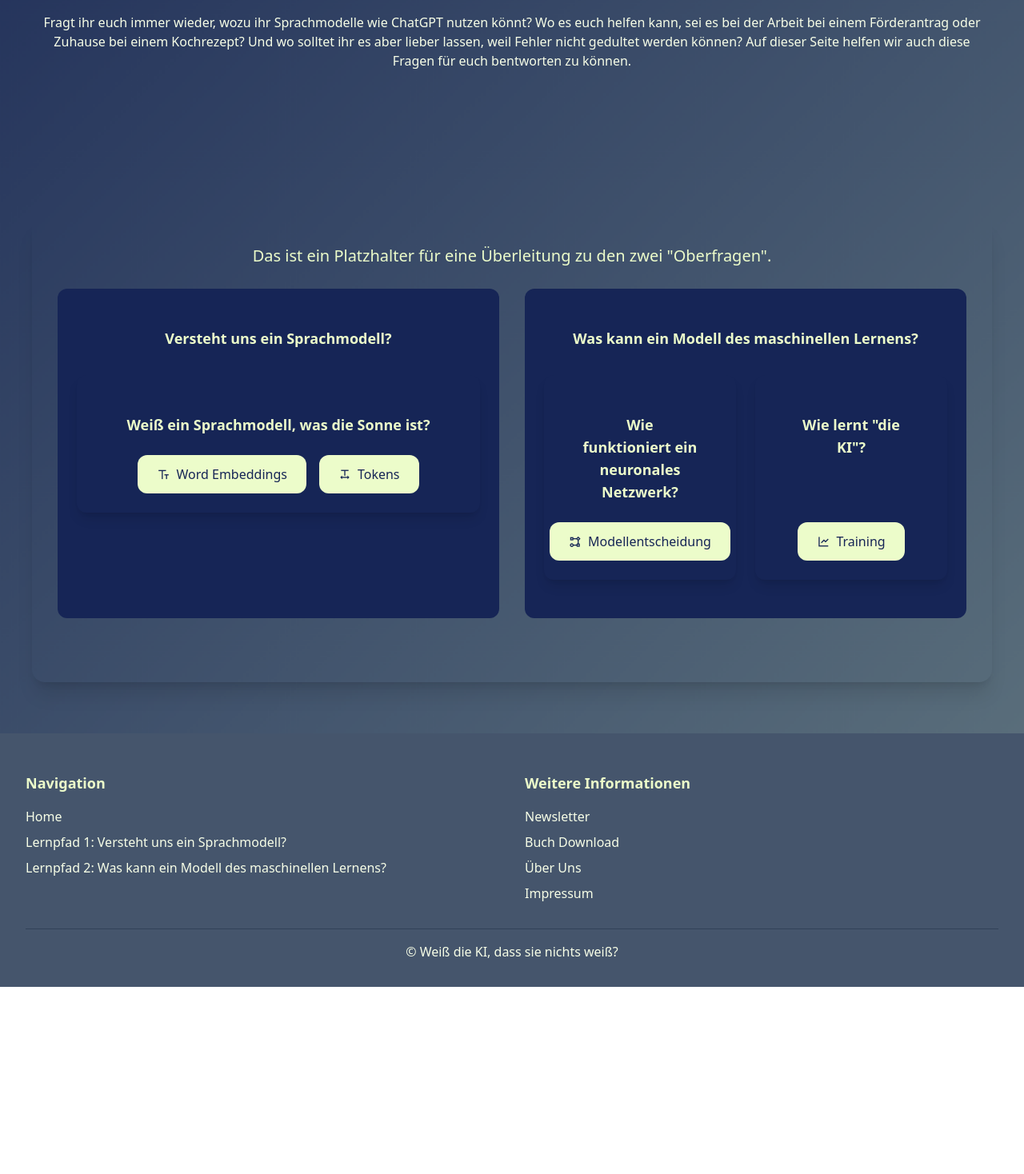
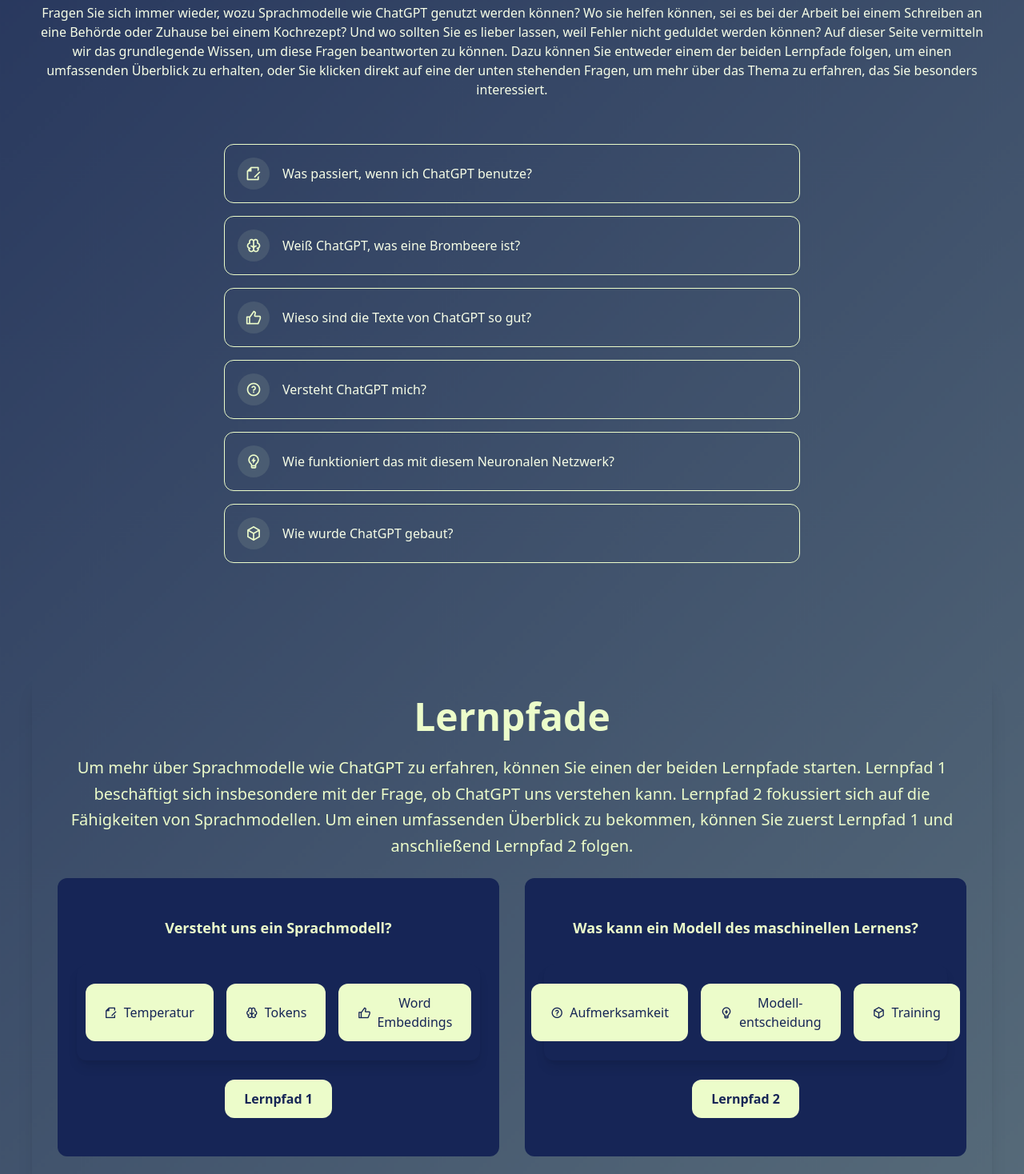
Before and after one commit to TNattermann/weiss-die-ki-dass-sie-nichts-weiss-frontend, a React (Vite) app: page / in a window 1280 px wide. Shown: the part 162-1630 px from the top of the page at 80% size. Before the commit the page ends 1396 px from the top, so only its background shows below. Built offline with nearby package versions, Linux system fonts and the light colour scheme.

Commit message:
Feature/home and about pages

```diff
--- a/src/components/Navbar.tsx
+++ b/src/components/Navbar.tsx
@@ -52,7 +52,7 @@ function Navbar() {
 
             {isMenuOpen && (
                 <div className="px-4 pt-2 pb-4 mt-4">
-                    <div className="space-y-2">
+                    <div className="space-y-2 max-w-lg mx-auto">
                         {navItems.map(({ to, label, type }) =>
                             type === "separator" ? (
                                 <hr key={label} className="my-4 border-t text-primary/50" />
--- a/src/pages/home/HomeIntroduction.tsx
+++ b/src/pages/home/HomeIntroduction.tsx
@@ -1,16 +1,90 @@
 import { useEffect } from "react";
+import { Link } from "react-router-dom";
+
+type Question = {
+  icon: string; // Remix Icon class
+  text: string; // sichtbarer Fragentext
+  href: string; // Ziel-Unterseite
+};
 
 export default function HomeIntroduction() {
   useEffect(() => {
     window.scrollTo(0, 0);
   }, []);
+
+  const questions: Question[] = [
+    {
+      icon: "ri-file-edit-line",
+      text: "Was passiert, wenn ich ChatGPT benutze?",
+      href: "/temperature",
+    },
+    {
+      icon: "ri-brain-line",
+      text: "Weiß ChatGPT, was eine Brombeere ist?",
+      href: "/tokeninfo",
+    },
+    {
+      icon: "ri-thumb-up-line",
+      text: "Wieso sind die Texte von ChatGPT so gut?",
+      href: "/wordembeddings",
+    },
+    {
+      icon: "ri-question-line",
+      text: "Versteht ChatGPT mich?",
+      href: "/attention",
+    },
+    {
+      icon: "ri-lightbulb-flash-line",
+      text: "Wie funktioniert das mit diesem Neuronalen Netzwerk?",
+      href: "/modellgleichung",
+    },
+    {
+      icon: "ri-box-3-line",
+      text: "Wie wurde ChatGPT gebaut?",
+      href: "/networkLearning",
+    },
+  ];
+
   return (
-    <div className="max-w-screen-xl mx-auto px-6 py-6 text-center">
+    <div className="max-w-screen-xl mx-auto px-6 py-3 text-center">
       <h1 className="text-5xl font-bold text-center text-primary mb-6">
-        Wozu könnt ihr Sprachmodelle verwenden?
+        Wozu können Sprachmodelle verwendet werden?
       </h1>
-      <h1 className="text-text-normal">Fragt ihr euch immer wieder, wozu ihr Sprachmodelle wie ChatGPT nutzen könnt? Wo es euch helfen kann, sei es bei der Arbeit bei einem Förderantrag oder Zuhause bei einem Kochrezept? Und wo solltet ihr es aber lieber lassen, weil Fehler nicht gedultet werden können?
-          Auf dieser Seite helfen wir auch diese Fragen für euch bentworten zu können.</h1>
+      <h1 className="text-text-normal">
+        Fragen Sie sich immer wieder, wozu Sprachmodelle wie ChatGPT genutzt
+        werden können? Wo sie helfen können, sei es bei der Arbeit bei einem
+        Schreiben an eine Behörde oder Zuhause bei einem Kochrezept? Und wo
+        sollten Sie es lieber lassen, weil Fehler nicht geduldet werden können?
+        Auf dieser Seite vermitteln wir das grundlegende Wissen, um diese Fragen
+        beantworten zu können. Dazu können Sie entweder einem der beiden
+        Lernpfade folgen, um einen umfassenden Überblick zu erhalten, oder Sie
+        klicken direkt auf eine der unten stehenden Fragen, um mehr über das
+        Thema zu erfahren, das Sie besonders interessiert.
+      </h1>
+
+      <div className="max-w-3xl mx-auto px-6 py-6 text-center">
+        <ul className="mt-8 space-y-4 text-left">
+          {questions.map(({ icon, text, href }, i) => (
+            <li key={i}>
+              <Link
+                to={href}
+                className="group flex items-center gap-4 rounded-xl border border-outline bg-bgColor p-4 transition
+                          hover:shadow-md hover:border-primary focus:outline-none focus:ring-2 focus:ring-primary/40"
+              >
+                <span
+                  className="flex h-10 w-10 flex-shrink-0 items-center justify-center rounded-full bg-primary/10"
+                  aria-hidden="true"
+                >
+                  <i className={`${icon} text-primary text-xl`} />
+                </span>
+                <span className="text-text-normal group-hover:text-primary">
+                  {text}
+                </span>
+              </Link>
+            </li>
+          ))}
+        </ul>
+      </div>
     </div>
   );
 }
--- a/src/pages/home/HomeOberfragen.tsx
+++ b/src/pages/home/HomeOberfragen.tsx
@@ -1,45 +1,73 @@
 import { useEffect } from "react";
+import { useNavigate } from "react-router-dom";
 
 export default function HomeNavigation() {
   useEffect(() => {
     window.scrollTo(0, 0);
   }, []);
-    const handleButtonClick = () => {
-        // ToDo Navigation einfügen
+
+  const navigate = useNavigate();
+
+  const handleButtonClick = (path: string) => {
+    navigate(path);
   };
+
   return (
-    <section className="py-16 px-6">
+    <section className="py-1 px-6">
       <div className="shadow-xl text-center text-on-primary-container rounded-2xl p-8">
         <div>
           <div className="text-center mb-6">
+            <h1 className="text-5xl font-bold text-center text-primary mb-6">
+              Lernpfade
+            </h1>
             <p className="text-xl text-primary mx-auto leading-relaxed">
-                Das ist ein Platzhalter für eine Überleitung zu den zwei "Oberfragen".
+              Um mehr über Sprachmodelle wie ChatGPT zu erfahren, können Sie
+              einen der beiden Lernpfade starten. Lernpfad 1 beschäftigt sich
+              insbesondere mit der Frage, ob ChatGPT uns verstehen kann.
+              Lernpfad 2 fokussiert sich auf die Fähigkeiten von Sprachmodellen.
+              Um einen umfassenden Überblick zu bekommen, können Sie zuerst
+              Lernpfad 1 und anschließend Lernpfad 2 folgen.
             </p>
           </div>
 
           <div className="max-w-6xl mx-auto grid grid-cols-1 md:grid-cols-2 gap-8 mb-12">
             <div className="primary-container p-6 py-12 rounded-xl text-center bg-primary-container text-on-primary-container">
-            <h1 className="text-lg font-semibold mb-8">Versteht uns ein Sprachmodell?</h1>
+              <h1 className="text-lg font-semibold mb-8">
+                Versteht uns ein Sprachmodell?
+              </h1>
 
               <div className="primary-container p-6 rounded-xl text-center bg-primary-container text-on-primary-container shadow-lg">
-            <h3 className="py-6 text-lg font-bold">Weiß ein Sprachmodell, was die Sonne ist?</h3>
                 <div className="flex flex-col sm:flex-row gap-4 justify-center">
                   <button
-                onClick={() => handleButtonClick()} //Navigation fehlt
+                    onClick={() => handleButtonClick("/temperature")}
                     className="bg-primary text-primary-container px-6 py-3 rounded-xl font-medium transition-all duration-300 hover:scale-105 hover:shadow-lg flex items-center justify-center gap-2"
                   >
-                <i className="ri-font-size-2"></i>
+                    <i className="ri-file-edit-line"></i>
+                    Temperatur
+                  </button>
+                  <button
+                    onClick={() => handleButtonClick("/tokens")}
+                    className="bg-primary text-primary-container px-6 py-3 rounded-xl font-medium transition-all duration-300 hover:scale-105 hover:shadow-lg flex items-center justify-center gap-2"
+                  >
+                    <i className="ri-brain-line"></i>
+                    Tokens
+                  </button>
+                  <button
+                    onClick={() => handleButtonClick("/wordembeddings")}
+                    className="bg-primary text-primary-container px-6 py-3 rounded-xl font-medium transition-all duration-300 hover:scale-105 hover:shadow-lg flex items-center justify-center gap-2"
+                  >
+                    <i className="ri-thumb-up-line"></i>
                     Word Embeddings
                   </button>
-
+                </div>
+              </div>
+              <div className="mt-6">
                 <button
-                onClick={() => handleButtonClick()} //Navigation fehlt
-                className="bg-primary text-primary-container px-6 py-3 rounded-xl font-medium transition-all duration-300 hover:scale-105 hover:shadow-lg flex items-center justify-center gap-2"
+                  onClick={() => handleButtonClick("/temperature")}
+                  className="bg-primary text-primary-container px-6 py-3 rounded-xl font-semibold transition-all duration-300 hover:scale-105 hover:shadow-lg"
                 >
-                <i className="ri-text-spacing"></i>
-                Tokens
+                  Lernpfad 1
                 </button>
-            </div>
               </div>
             </div>
 
@@ -48,43 +76,44 @@ export default function HomeNavigation() {
                 Was kann ein Modell des maschinellen Lernens?
               </h3>
 
-            <div className="grid grid-cols-1 md:grid-cols-2 gap-6">
-            <div className="primary-container p-6 rounded-xl text-center bg-primary-container text-on-primary-container shadow-lg flex flex-col h-full">
-                <h3 className="py-6 px-6 text-lg font-bold">
-                Wie funktioniert ein neuronales Netzwerk?
-                </h3>
-                <div className="flex flex-col sm:flex-row gap-4 justify-center mt-auto">
+              <div className="primary-container p-6 rounded-xl text-center bg-primary-container text-on-primary-container shadow-lg">
+                <div className="flex flex-col sm:flex-row gap-4 justify-center">
                   <button
-                    onClick={() => handleButtonClick()} //Navigation fehlt
+                    onClick={() => handleButtonClick("/attention")}
                     className="bg-primary text-primary-container px-6 py-3 rounded-xl font-medium transition-all duration-300 hover:scale-105 hover:shadow-lg flex items-center justify-center gap-2"
                   >
-                    <i className="ri-flow-chart"></i>
-                    Modellentscheidung
+                    <i className="ri-question-line"></i>
+                    Aufmerksamkeit
+                  </button>
+                  <button
+                    onClick={() => handleButtonClick("/modellgleichung")}
+                    className="bg-primary text-primary-container px-6 py-3 rounded-xl font-medium transition-all duration-300 hover:scale-105 hover:shadow-lg flex items-center justify-center gap-2"
+                  >
+                    <i className="ri-lightbulb-flash-line"></i>
+                    Modell- entscheidung
+                  </button>
+
+                  <button
+                    onClick={() => handleButtonClick("/NetworkLearning")}
+                    className="bg-primary text-primary-container px-6 py-3 rounded-xl font-medium transition-all duration-300 hover:scale-105 hover:shadow-lg flex items-center justify-center gap-2"
+                  >
+                    <i className="ri-box-3-line"></i>
+                    Training
                   </button>
                 </div>
               </div>
-
-            <div className="p-6 rounded-xl text-center bg-primary-container text-on-primary-container shadow-lg flex flex-col h-full">
-                <h3 className="py-6 px-6 text-lg font-bold">
-                Wie lernt "die KI"?
-                </h3>
-                <div className="flex flex-col sm:flex-row gap-4 justify-center mt-auto">
+              <div className="mt-6">
                 <button
-                    onClick={() => handleButtonClick()} //Navigation fehlt
-                    className="bg-primary text-primary-container px-6 py-3 rounded-xl font-medium transition-all duration-300 hover:scale-105 hover:shadow-lg flex items-center justify-center gap-2"
+                  onClick={() => handleButtonClick("/attention")}
+                  className="bg-primary text-primary-container px-6 py-3 rounded-xl font-semibold transition-all duration-300 hover:scale-105 hover:shadow-lg"
                 >
-                    <i className="ri-line-chart-line"></i>
-                    Training
+                  Lernpfad 2
                 </button>
               </div>
             </div>
           </div>
         </div>
       </div>
-
-      </div>
-      </div>
     </section>
-
   );
 }
```
Also changed, not shown: src/pages/aboutUs/AboutUs.tsx (+14 -8 lines), src/pages/aboutUs/AboutUsPicture.tsx (added, +25 -0 lines), src/pages/aboutUs/AboutUsText.tsx (added, +22 -0 lines), public/img/Gruppenbild.png (added). Lines whose indentation alone changed are shown as unchanged.
